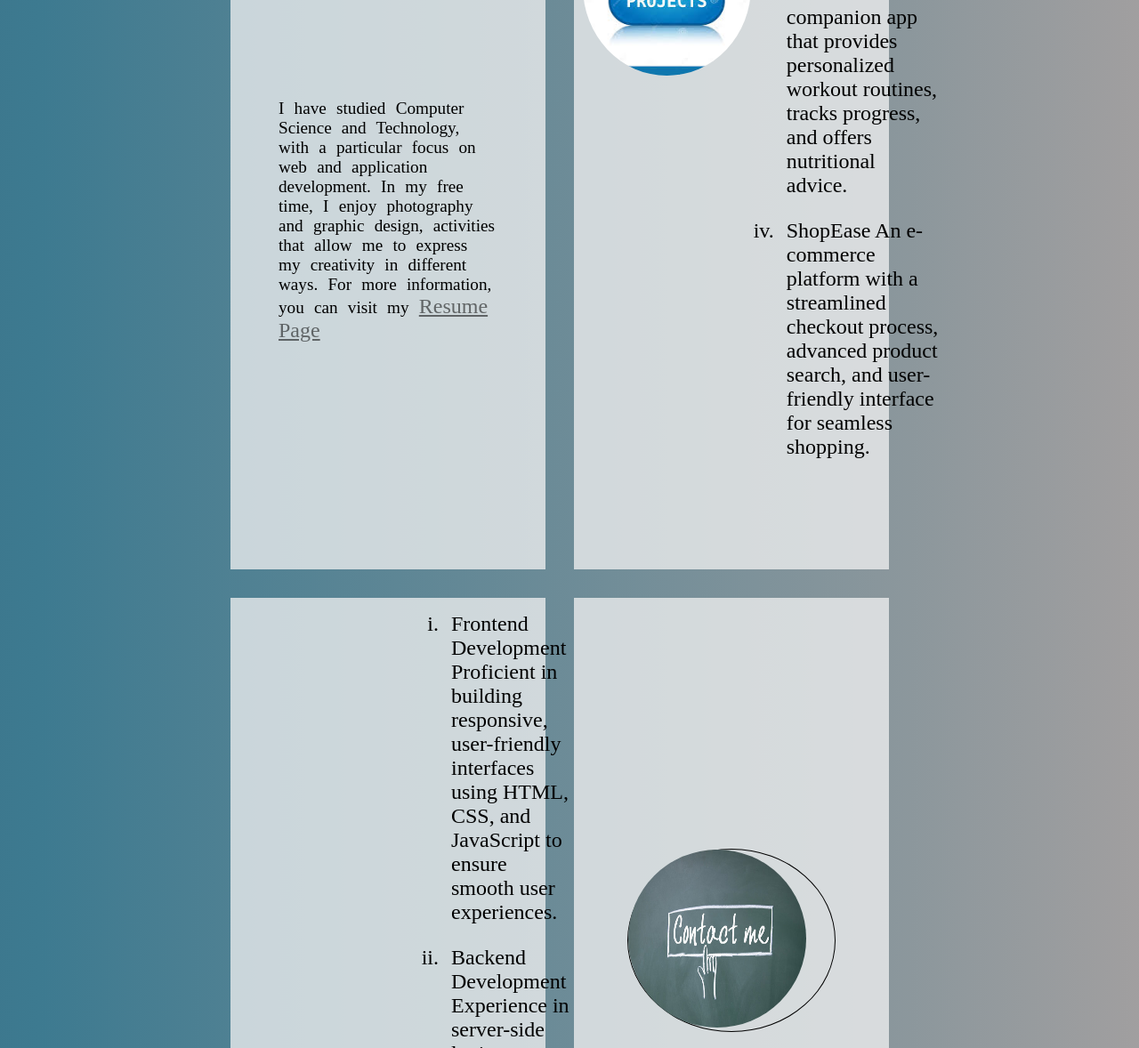
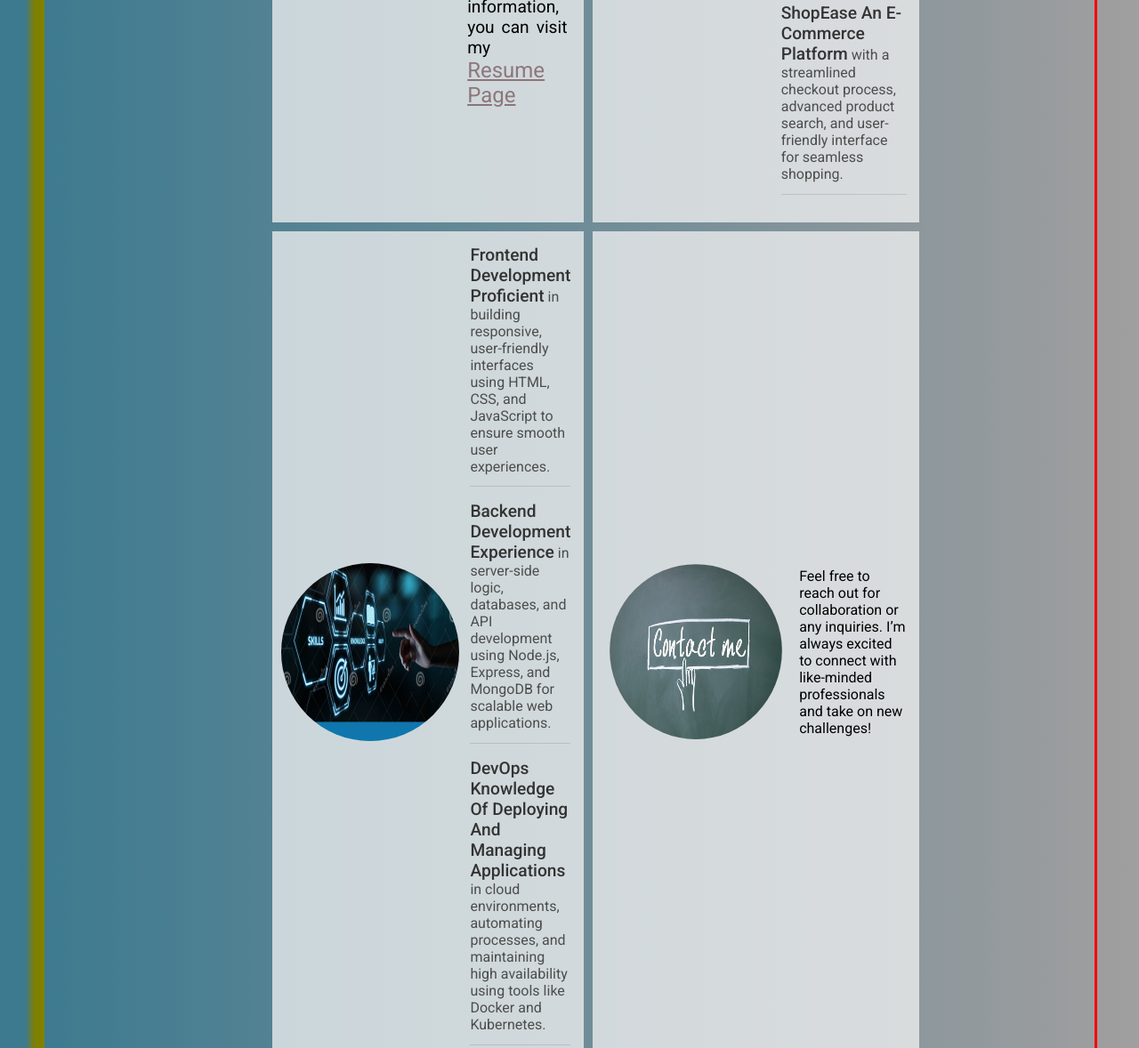
Before and after one commit to gpb85/Capstone-Project-2-Personal-Site, a plain HTML site: page index.html in a window 1280 px wide. Shown: the part 1572-2750 px from the top of the page at 89% size. Drawn offline with Linux system fonts and the light colour scheme.

Commit message:
Add files via upload

```diff
--- a/index.html
+++ b/index.html
@@ -4,6 +4,12 @@
     <meta charset="UTF-8" />
     <meta name="viewport" content="width=device-width, initial-scale=1.0" />
     <title>Document</title>
+    <link rel="preconnect" href="https://fonts.googleapis.com" />
+    <link rel="preconnect" href="https://fonts.gstatic.com" crossorigin />
+    <link
+      href="https://fonts.googleapis.com/css2?family=Roboto:ital,wght@0,100;0,300;0,400;0,500;0,700;0,900;1,100;1,300;1,400;1,500;1,700;1,900&display=swap"
+      rel="stylesheet"
+    />
     <link rel="stylesheet" href="style.css" />
   </head>
   <body class="linear-gradient">
@@ -56,45 +62,55 @@
       </div>
       <div class="projects">
         <img src="./img/αρχείο λήψης (1).jpeg" alt="" />
-        <ol>
+        <ul>
           <li>
-            DevTrack A project management app for developers, featuring task
-            tracking, team collaboration, and GitHub integration.
+            <span class="main-underline"
+              >DevTrack A project management app for developers</span
+            >, featuring task tracking, team collaboration, and GitHub
+            integration.
           </li>
           <li>
-            FoodieMap A location-based restaurant finder with reviews, ratings,
-            and personalized recommendations for food enthusiasts.
+            <span class="main-underline"
+              >FoodieMap A location-based restaurant finder
+            </span>
+            with reviews, ratings, and personalized recommendations for food
+            enthusiasts.
           </li>
           <li>
-            FitMate A fitness companion app that provides personalized workout
-            routines, tracks progress, and offers nutritional advice.
+            <span class="main-underline">
+              FitMate A fitness companion app
+            </span>
+            that provides personalized workout routines, tracks progress, and
+            offers nutritional advice.
           </li>
           <li>
-            ShopEase An e-commerce platform with a streamlined checkout process,
-            advanced product search, and user-friendly interface for seamless
-            shopping.
+            <span class="main-underline"> ShopEase An e-commerce platform</span>
+            with a streamlined checkout process, advanced product search, and
+            user-friendly interface for seamless shopping.
           </li>
-        </ol>
+        </ul>
       </div>
       <div class="skills">
         <img src="./img/skills_img.jpg" alt="skills-img" />
-        <ol>
+        <ul>
           <li>
-            Frontend Development Proficient in building responsive,
-            user-friendly interfaces using HTML, CSS, and JavaScript to ensure
-            smooth user experiences.
+            <span class="main-underline">Frontend Development Proficient</span>
+            in building responsive, user-friendly interfaces using HTML, CSS,
+            and JavaScript to ensure smooth user experiences.
           </li>
           <li>
-            Backend Development Experience in server-side logic, databases, and
-            API development using Node.js, Express, and MongoDB for scalable web
-            applications.
+            <span class="main-underline">Backend Development Experience</span>
+            in server-side logic, databases, and API development using Node.js,
+            Express, and MongoDB for scalable web applications.
           </li>
           <li>
-            DevOps Knowledge of deploying and managing applications in cloud
-            environments, automating processes, and maintaining high
+            <span class="main-underline"
+              >DevOps Knowledge of deploying and managing applications</span
+            >
+            in cloud environments, automating processes, and maintaining high
             availability using tools like Docker and Kubernetes.
           </li>
-        </ol>
+        </ul>
       </div>
       <div class="contact">
         <a href="mailto:giorgos_bithas@hotmail.com"
--- a/style.css
+++ b/style.css
@@ -27,6 +27,7 @@ body {
   margin: 0px 50px 0px 50px;
   display: flex;
   flex-direction: column;
+  font-family: "Roboto", sans-serif;
 }
 
 .navbar ul {
@@ -112,101 +113,149 @@ body {
 
 main {
   display: grid;
-  grid-template-columns: 15% 30% 30% 15%;
-  grid-template-rows: 1fr 1fr;
-  margin-top: 2rem;
-  gap: 2rem;
+  grid-template-columns: 20% auto auto 20%;
+  grid-template-rows: auto auto;
+  gap: 10px;
+  margin-top: 1.5rem;
+  box-shadow: 3px 3px red, -1em 0 0.4em olive;
+  padding: 1rem 1rem 1rem 1rem;
+}
+
+main div {
+  background-color: #f2f2f2c1;
+  padding: 1rem;
+}
+
+main div img {
+  width: 200px;
+  height: 200px;
+
+  border-radius: 50%;
+}
+
+main div ul {
+  list-style-type: none;
+}
+
+main div ul li {
+  color: black;
 }
 
 .about-me {
   grid-area: 1/2/2/3;
   display: flex;
-  flex-direction: column;
-  justify-content: space-evenly;
-  background-color: #f2f2f2c1;
+
+  justify-content: start;
+  align-items: center;
+  text-align: left;
+  padding: 10px;
 }
 
 .about-me img {
-  width: 300px;
-  height: 300px;
+  margin-right: 0.5rem;
 }
 
 .about-me p {
-  padding: 1.5rem 2.75rem;
   font-size: 1.2rem;
-  word-spacing: 0.4rem;
+  word-spacing: 0.2rem;
+  padding: 0.1rem;
 }
 
 .about-me p span a {
   text-decoration: underline;
   text-transform: capitalize;
-  color: rgba(0, 0, 0, 0.532);
+  color: rgba(82, 33, 33, 0.532);
   font-size: 1.5rem;
 }
 
 .about-me p span a:hover {
-  color: rgb(9, 9, 68);
+  color: rgba(27, 27, 38, 0.738);
 }
 
 .projects {
   grid-area: 1/3/2/4;
+  display: flex;
+
+  justify-content: start;
+  align-items: center;
+  text-align: left;
+  padding: 10px;
+}
+
+.projects img {
+  margin-right: 0.5rem;
+}
+
+.projects ul {
+  padding: 0.3rem;
+}
+
+.projects ul li {
+  margin-bottom: 1rem;
+  padding-bottom: 0.8rem;
+  border-bottom: 1px solid rgba(0, 0, 0, 0.116);
+  color: #4d4d4d;
+}
+
+.main-underline {
+  padding-bottom: 0.05rem;
+  color: #333333;
+  font-weight: 500;
+  text-transform: capitalize;
+  font-size: 1.2rem;
 }
 
 .skills {
   grid-area: 2/2/3/3;
-  padding: 0.5rem 0.2rem 1rem 0.5rem;
+  display: flex;
+
+  justify-content: start;
+  align-items: center;
+  text-align: left;
+  padding: 10px;
 }
 
+.skills img {
+  margin-right: 0.5rem;
+}
+
+.skills ul {
+  padding: 0.3rem;
+}
+.skills ul li {
+  margin-bottom: 1rem;
+  padding-bottom: 0.8rem;
+  border-bottom: 1px solid rgba(0, 0, 0, 0.116);
+  color: #4d4d4d;
+}
 .contact {
   grid-area: 2/3/3/-2;
   display: flex;
-  flex-direction: column;
+
+  justify-content: start;
   align-items: center;
-  justify-content: space-evenly;
-}
-
-.contact p {
-  padding: 3rem;
-  font-size: 1.3rem;
-  letter-spacing: 0.025rem;
-  word-spacing: 0.235rem;
+  text-align: left;
 }
 
 .contact a {
-  border: 1px solid black;
   border-radius: 50%;
+  margin-right: 1rem;
+  border: 1px black;
+}
+
+.contact a img {
+  padding: 0.2rem 0.2rem 0rem 0.2rem;
 }
 
 .contact a:hover {
-  background-color: rgba(192, 185, 185, 0.471);
-}
-
-main div {
-  display: flex;
-  justify-content: flex-start;
-  align-items: center;
-  padding: 5px 10px;
-  background-color: #f2f2f2c1;
-}
-
-main div img {
-  margin-right: 2rem;
-  width: 200px;
-  height: 200px;
-
-  border-radius: 50%;
-}
-main div ol li {
-  font-size: 1.5rem;
-  padding: 0.5rem 0.5rem 1rem 0.5rem;
-  list-style-type: lower-roman;
-  color: black;
+  background-color: #27031169;
 }
 
 footer {
   display: flex;
   flex-direction: row-reverse;
   justify-content: space-around;
+  padding: 10px;
   align-items: center;
   margin: 2rem 0 1rem 0;
 }
```
